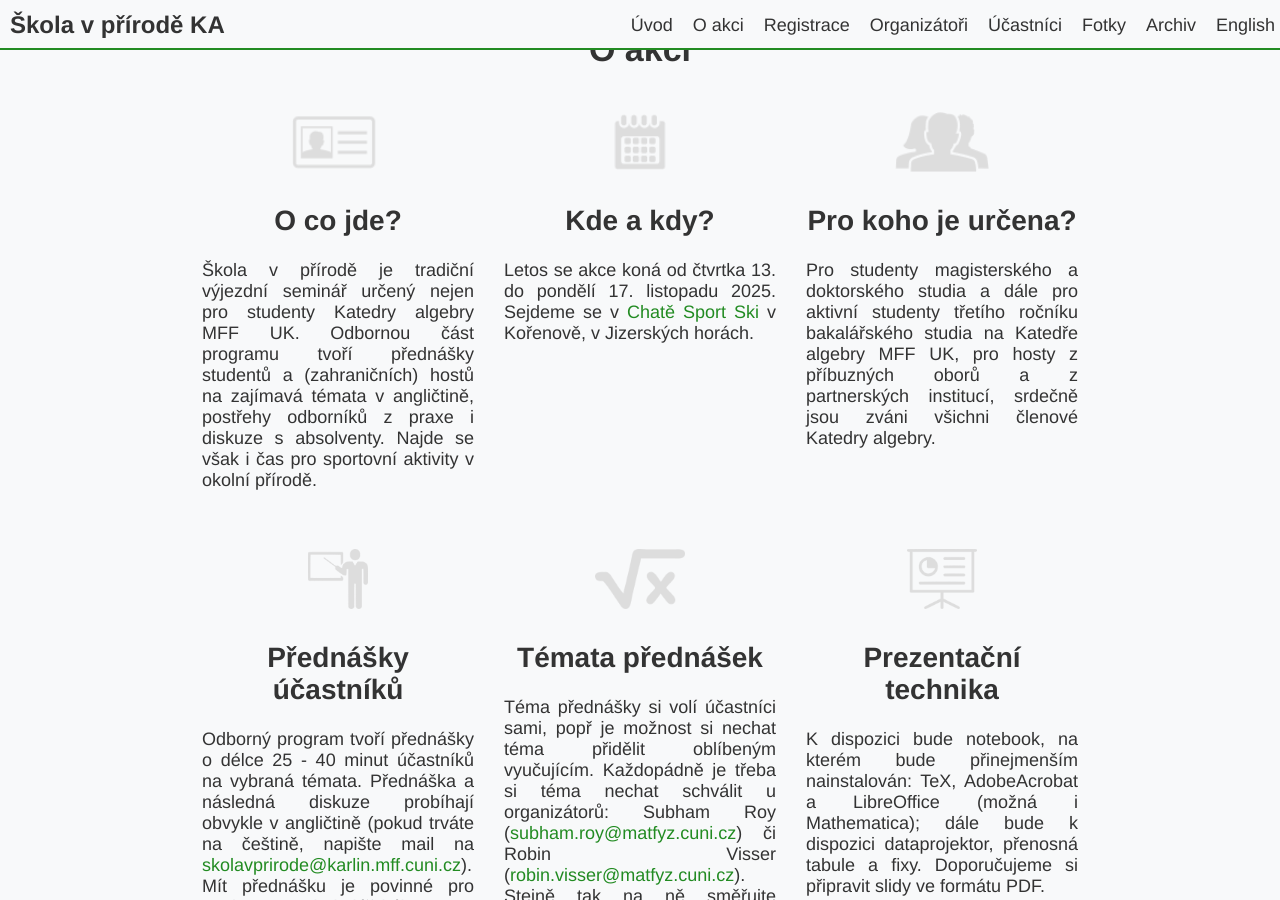
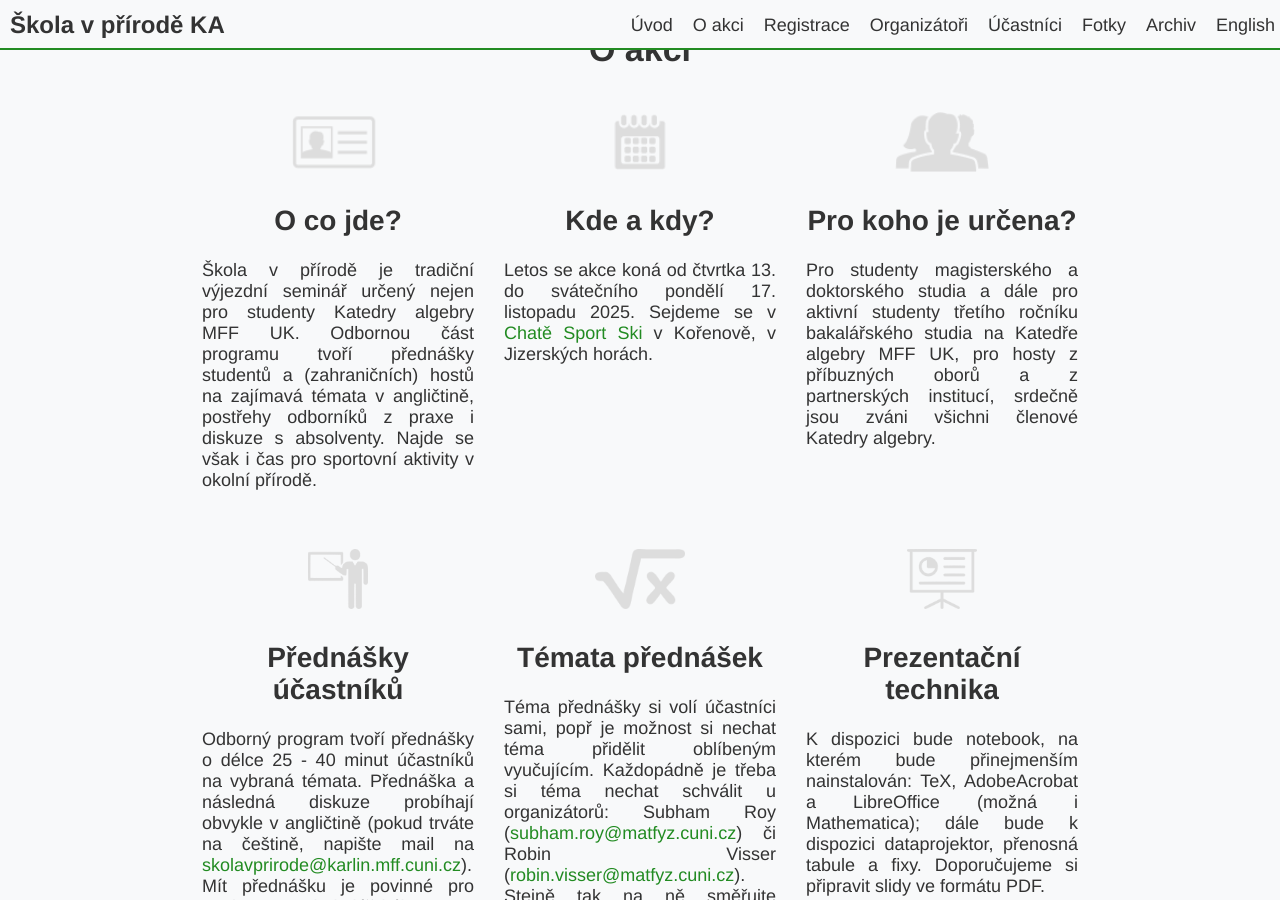
Before and after one commit to ondrachwiedziuk/skolavprirodenew, a Jekyll site: the page built from index.md, in a window 1280 px wide and 900 px high, scrolled down 943 px. Built offline with Jekyll 4.4.1, drawn with Linux system fonts in a browser that asks for light colours; some of the changed text lies outside the part shown.

Commit message:
New participants, holiday emphasis, Gabe photo

```diff
--- a/_includes/organizers.html
+++ b/_includes/organizers.html
@@ -25,7 +25,7 @@
                 <h2>Ondřej Chwiedziuk</h2>
             </div>
             <div class="cell">
-                <img src="{{- 'assets/images/unknown.png' | absolute_url -}}" alt="Gabriel Krejčí">
+                <img src="{{- 'assets/images/Gabriel.png' | absolute_url -}}" alt="Gabriel Krejčí">
                 <h2>Gabriel Krejčí</h2>
             </div>
             <div class="cell">
--- a/_includes/participants.html
+++ b/_includes/participants.html
@@ -28,6 +28,15 @@
                     </li>
                     <li>
                       Jun Maillard
+                    </li>
+                    <li>
+                      Subham Roy
+                    </li>
+                    <li>
+                      Robin Visser
+                    </li>
+                    <li>
+                      Alexey Barsukov
                     </li>
                   </ul>
             </div>
@@ -78,6 +87,21 @@
                     <li>
                       Alina Yan
                     </li>
+                    <li>
+                      Kateřina Fuková
+                    </li>
+                    <li>
+                      Simone Pizzirani
+                    </li>
+                    <li>
+                      Phoebe McDougall
+                    </li>
+                    <li>
+                      Daniel Lobo
+                    </li>
+                    <li>
+                      Marek Bláha
+                    </li>
                   </ul>
             </div>
         </div>
```
Also changed, not shown: _langs/cs/where.md (+1 -1 lines), _langs/en/where.md (+1 -1 lines), 1 other file.
